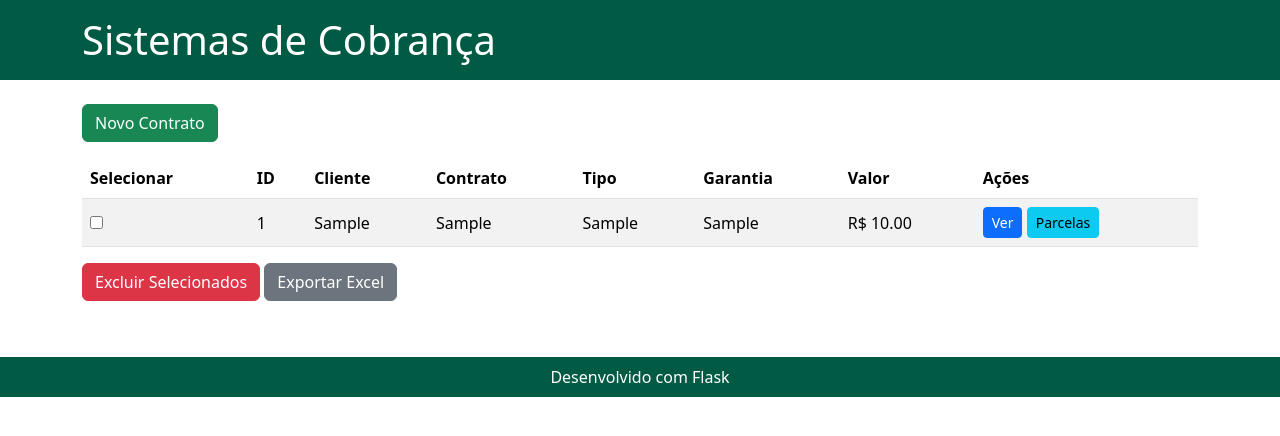
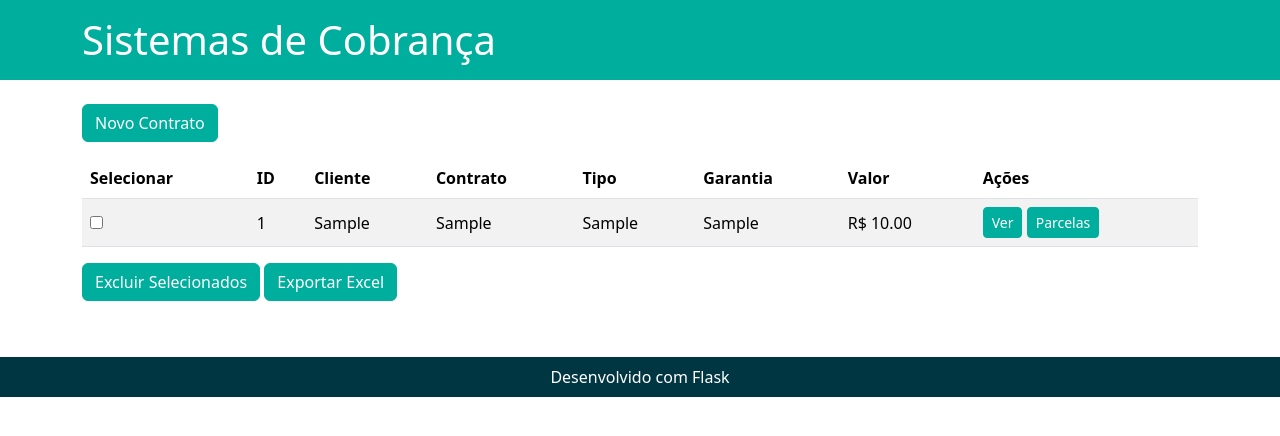
Before and after one commit to felipe4128/Contratos_cobranca, a Flask app: page / in a window 1280 px wide. Shown: the top 436 px of the page. Run offline with Flask 3, Linux system fonts and the light colour scheme; tables that the repository leaves empty hold one stand-in row (values such as "Sample post"); some libraries are stand-ins or nearby versions.

Commit message:
Ajusta CSS para cores Sicoob e mantém layout igual ao screenshot

```diff
--- a/templates/index.html
+++ b/templates/index.html
@@ -6,16 +6,32 @@
   <link rel="stylesheet" href="https://cdn.jsdelivr.net/npm/bootstrap@5.5.0/dist/css/bootstrap.min.css">
   <style>
     header {
-      background-color: #005a44;
+      background-color: {{ cor_primaria }};
       color: #fff;
       padding: 1rem;
     }
     footer {
-      background-color: #005a44;
+      background-color: {{ cor_escura }};
       color: #fff;
       text-align: center;
       padding: 0.5rem;
       margin-top: 2rem;
+    }
+    /* força todos os botões no verde primário */
+    .btn-success,
+    .btn-primary,
+    .btn-secondary,
+    .btn-danger {
+      background-color: {{ cor_primaria }} !important;
+      border-color: {{ cor_primaria }} !important;
+      color: #fff !important;
+    }
+    .btn-success:hover,
+    .btn-primary:hover,
+    .btn-secondary:hover,
+    .btn-danger:hover {
+      background-color: {{ cor_escura }} !important;
+      border-color: {{ cor_escura }} !important;
     }
   </style>
 </head>
@@ -56,7 +72,7 @@
             <td>R$ {{ "%.2f"|format(c.valor or 0) }}</td>
             <td>
               <a href="{{ url_for('ver_contrato', id=c.id) }}" class="btn btn-sm btn-primary">Ver</a>
-              <a href="{{ url_for('ver_contrato', id=c.id) }}" class="btn btn-sm btn-info">Parcelas</a>
+              <a href="{{ url_for('ver_contrato', id=c.id) }}" class="btn btn-sm btn-primary">Parcelas</a>
             </td>
           </tr>
           {% else %}
@@ -67,8 +83,8 @@
         </tbody>
       </table>
 
-      <button type="submit" class="btn btn-danger">Excluir Selecionados</button>
-      <a href="{{ url_for('exportar') }}" class="btn btn-secondary">Exportar Excel</a>
+      <button type="submit" class="btn btn-success">Excluir Selecionados</button>
+      <a href="{{ url_for('exportar') }}" class="btn btn-success">Exportar Excel</a>
     </form>
   </main>
 
```
Also changed, not shown: templates/contrato.html (+16 -6 lines).
